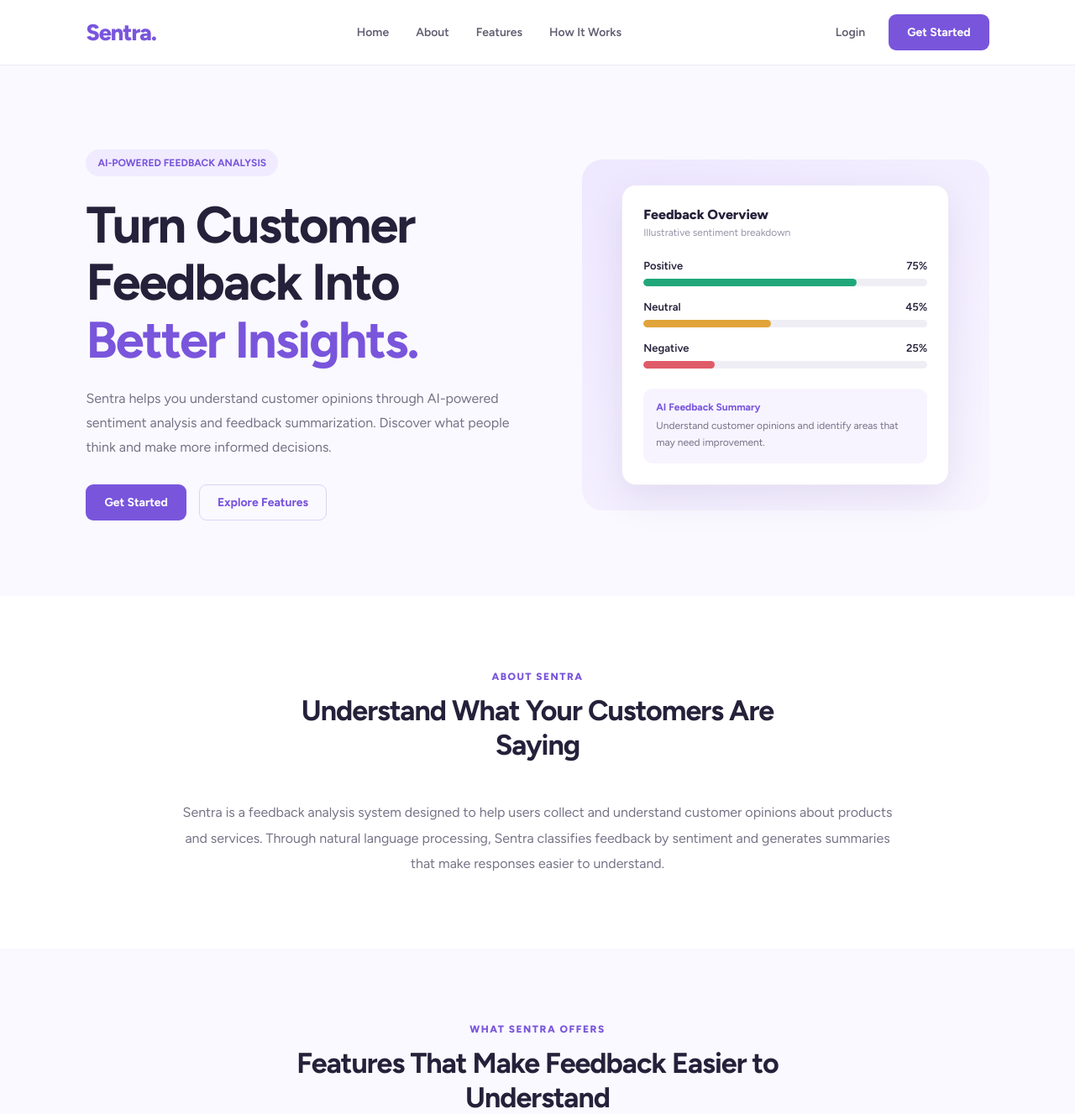
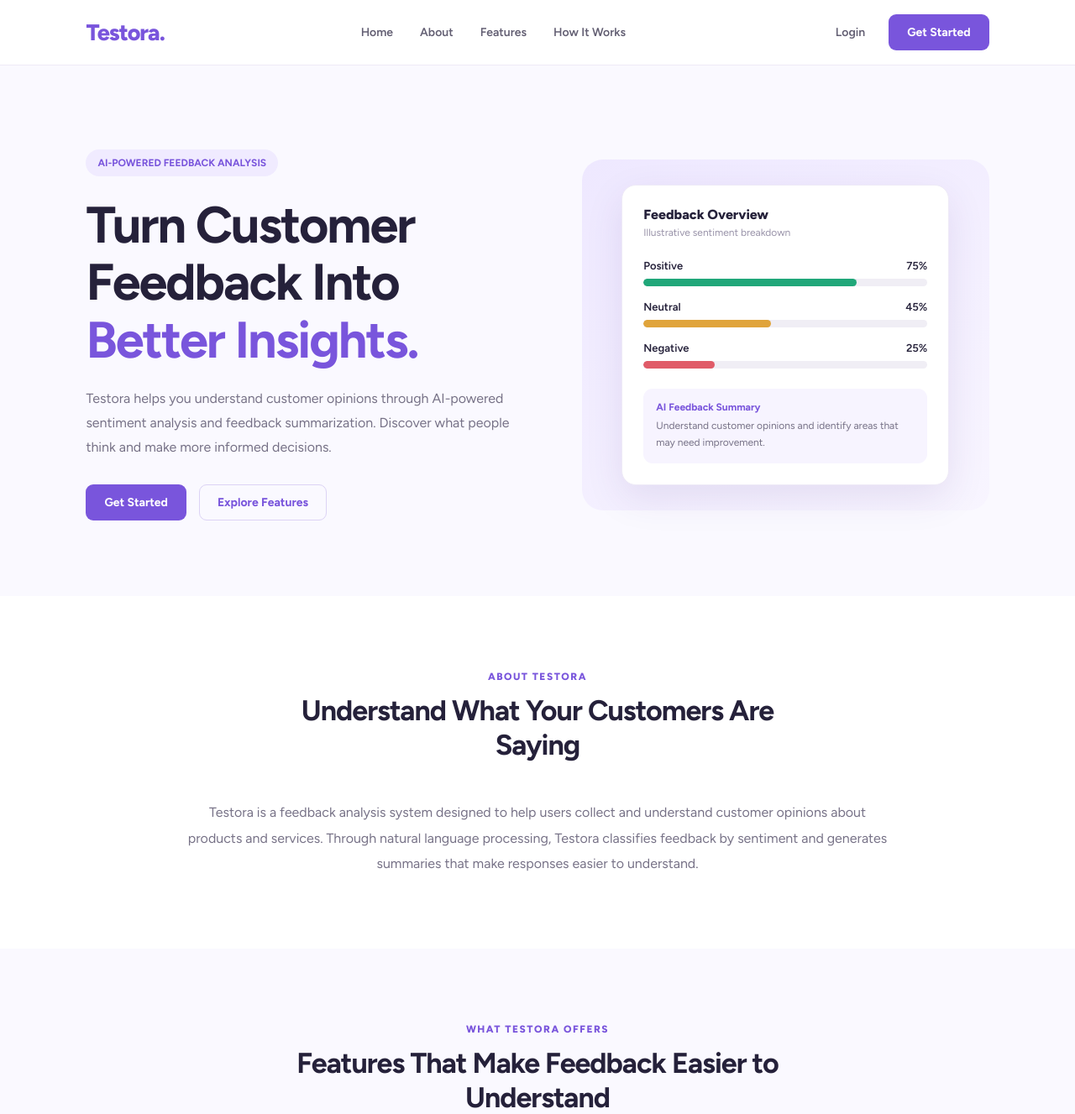
Before and after one commit to sleepyobvsly-blip/Testora, a Laravel app: page / in a window 1280 px wide. Shown: the top 1327 px of the page at 84% size. Run offline with Laravel 12, Linux system fonts and the light colour scheme.

Commit message:
Complete Testora rebranding

```diff
--- a/resources/css/app.css
+++ b/resources/css/app.css
@@ -1,4 +1,4 @@
-@import './sentra.css';
+@import './testora.css';
 
 @tailwind base;
 @tailwind components;
--- a/resources/views/auth/force-change-password.blade.php
+++ b/resources/views/auth/force-change-password.blade.php
@@ -7,7 +7,7 @@
 
         <p class="mt-2 text-sm text-gray-600">
             You're using a temporary password.
-            Please create a new password before continuing to Sentra.
+            Please create a new password before continuing to Testora.
         </p>
     </div>
 
--- a/resources/views/auth/login.blade.php
+++ b/resources/views/auth/login.blade.php
@@ -11,7 +11,7 @@
                 </div>
 
                 <span class="text-2xl font-extrabold text-slate-800">
-                    Sentra
+                    Testora
                 </span>
             </div>
 
@@ -20,7 +20,7 @@
             </h1>
 
             <p class="text-sm text-slate-500 mt-2">
-                Sign in to continue to your Sentra workspace.
+                Sign in to continue to your Testora workspace.
             </p>
         </div>
 
@@ -190,7 +190,7 @@
 
         <!-- Footer -->
         <p class="text-center text-xs text-slate-400 mt-7">
-            © {{ date('Y') }} Sentra. All rights reserved.
+            © {{ date('Y') }} Testora. All rights reserved.
         </p>
 
     </div>
--- a/resources/views/auth/register.blade.php
+++ b/resources/views/auth/register.blade.php
@@ -10,7 +10,7 @@
                     S
                 </div>
                 <span class="text-2xl font-extrabold text-slate-800">
-                    Sentra
+                    Testora
                 </span>
             </div>
 
@@ -19,7 +19,7 @@
             </h1>
 
             <p class="text-sm text-slate-500 mt-2">
-                Get started with your Sentra workspace.
+                Get started with your Testora workspace.
             </p>
         </div>
 
@@ -155,7 +155,7 @@
 
         <!-- Footer -->
         <p class="text-center text-xs text-slate-400 mt-7">
-            © {{ date('Y') }} Sentra. All rights reserved.
+            © {{ date('Y') }} Testora. All rights reserved.
         </p>
 
     </div>
--- a/resources/views/errors/403.blade.php
+++ b/resources/views/errors/403.blade.php
@@ -4,7 +4,7 @@
 <head>
     <meta charset="UTF-8">
     <meta name="viewport" content="width=device-width, initial-scale=1.0">
-    <title>403 - Access Restricted | Sentra</title>
+    <title>403 - Access Restricted | Testora</title>
 
     <link rel="preconnect" href="https://fonts.bunny.net">
     <link href="https://fonts.bunny.net/css?family=figtree:400,500,600,700,800&display=swap" rel="stylesheet">
@@ -129,7 +129,7 @@
 
         <div class="brand">
             <div class="brand-icon">S</div>
-            Sentra
+            Testora
         </div>
 
         <div class="error-code">403</div>
@@ -155,7 +155,7 @@
         </a>
 
         <div class="footer">
-            © {{ date('Y') }} Sentra. All rights reserved.
+            © {{ date('Y') }} Testora. All rights reserved.
         </div>
 
     </div>
--- a/resources/views/layouts/partials/sidebar.blade.php
+++ b/resources/views/layouts/partials/sidebar.blade.php
@@ -2,12 +2,12 @@
 <aside class="sentra-sidebar">
     <!-- Logo -->
     <div class="sentra-logo">
-        sentra
+        Testora
     </div>
 
     <!-- Workspace -->
     <div class="workspace-selector">
-        <span>Sentra Workspace</span>
+        <span>Testora Workspace</span>
         <span class="workspace-arrow">⌄</span>
     </div>
 
--- a/resources/views/pages/analysis/index.blade.php
+++ b/resources/views/pages/analysis/index.blade.php
@@ -2,7 +2,7 @@
 <x-app-layout>
     <div class="page-header">
         <div>
-            <span class="page-eyebrow">SENTRA INTELLIGENCE</span>
+            <span class="page-eyebrow">TESTORA INTELLIGENCE</span>
             <h1>AI Analysis</h1>
             <p>Generate AI-powered summaries of your collected feedback.</p>
         </div>
--- a/resources/views/pages/projects/create.blade.php
+++ b/resources/views/pages/projects/create.blade.php
@@ -28,7 +28,7 @@
                     id="name"
                     name="name"
                     value="{{ old('name') }}"
-                    placeholder="e.g. Sentra Mobile App Testing"
+                    placeholder="e.g. Testora Mobile App Testing"
                     required
                 >
                 @error('name')
--- a/resources/views/pages/settings/index.blade.php
+++ b/resources/views/pages/settings/index.blade.php
@@ -2,7 +2,7 @@
 <x-app-layout>
     <div class="page-header">
         <div>
-            <span class="page-eyebrow">SENTRA PREFERENCES</span>
+            <span class="page-eyebrow">TESTORA PREFERENCES</span>
             <h1>Settings</h1>
             <p>Manage your workspace preferences and account settings.</p>
         </div>
@@ -39,7 +39,7 @@
             <div class="settings-card-icon">⚙</div>
             <div>
                 <h2>Workspace Settings</h2>
-                <p>Manage your Sentra workspace preferences.</p>
+                <p>Manage your Testora workspace preferences.</p>
             </div>
             <span class="settings-status">Coming soon</span>
         </div>
--- a/resources/views/pages/users/create.blade.php
+++ b/resources/views/pages/users/create.blade.php
@@ -1,7 +1,7 @@
 <x-app-layout>
     <div class="page-header">
         <div>
-            <span class="page-eyebrow">SENTRA ADMINISTRATION</span>
+            <span class="page-eyebrow">TESTORA ADMINISTRATION</span>
             <h1>Create Tester Account</h1>
             <p>Create a login account and assign testing projects.</p>
         </div>
--- a/resources/views/pages/users/index.blade.php
+++ b/resources/views/pages/users/index.blade.php
@@ -1,7 +1,7 @@
 <x-app-layout>
     <div class="page-header">
         <div>
-            <span class="page-eyebrow">SENTRA ADMINISTRATION</span>
+            <span class="page-eyebrow">TESTORA ADMINISTRATION</span>
             <h1>User Management</h1>
             <p>Create and manage Tester accounts and their project assignments.</p>
         </div>
@@ -22,7 +22,7 @@
         @php
             $credentials = session('temporary_credentials');
 
-            $copyText = "SENTRA - TESTER ACCOUNT\n\n"
+            $copyText = "TESTORA - TESTER ACCOUNT\n\n"
                 . "Name: {$credentials['name']}\n"
                 . "Email: {$credentials['email']}\n"
                 . "Temporary Password: {$credentials['password']}\n\n"
--- a/resources/views/profile/edit.blade.php
+++ b/resources/views/profile/edit.blade.php
@@ -2,7 +2,7 @@
 <x-app-layout>
     <div class="page-header">
         <div>
-            <span class="page-eyebrow">SENTRA ACCOUNT</span>
+            <span class="page-eyebrow">TESTORA ACCOUNT</span>
             <h1>Profile Settings</h1>
             <p>Manage your personal information and account security.</p>
         </div>
--- a/resources/views/welcome.blade.php
+++ b/resources/views/welcome.blade.php
@@ -4,7 +4,7 @@
 <head>
     <meta charset="UTF-8">
     <meta name="viewport" content="width=device-width, initial-scale=1.0">
-    <title>Sentra | Understand Your Customers</title>
+    <title>Testora | Understand Your Customers</title>
     <link rel="preconnect" href="https://fonts.bunny.net">
     <link href="https://fonts.bunny.net/css?family=figtree:400,500,600,700,800&display=swap" rel="stylesheet">
 
@@ -432,7 +432,7 @@
 <body>
 
     <nav class="navbar">
-        <a href="{{ url('/') }}" class="brand">Sentra.</a>
+        <a href="{{ url('/') }}" class="brand">Testora.</a>
 
         <div class="nav-links">
             <a href="#home">Home</a>
@@ -460,7 +460,7 @@
             </h1>
 
             <p class="hero-description">
-                Sentra helps you understand customer opinions through
+                Testora helps you understand customer opinions through
                 AI-powered sentiment analysis and feedback summarization.
                 Discover what people think and make more informed decisions.
             </p>
@@ -517,15 +517,15 @@
 
     <section class="section about-section" id="about">
         <div class="section-heading">
-            <span>ABOUT SENTRA</span>
+            <span>ABOUT TESTORA</span>
             <h2>Understand What Your Customers Are Saying</h2>
         </div>
 
         <div class="about-content">
             <p>
-                Sentra is a feedback analysis system designed to help users
+                Testora is a feedback analysis system designed to help users
                 collect and understand customer opinions about products and
-                services. Through natural language processing, Sentra
+                services. Through natural language processing, Testora
                 classifies feedback by sentiment and generates summaries
                 that make responses easier to understand.
             </p>
@@ -534,7 +534,7 @@
 
     <section class="section" id="features">
         <div class="section-heading">
-            <span>WHAT SENTRA OFFERS</span>
+            <span>WHAT TESTORA OFFERS</span>
             <h2>Features That Make Feedback Easier to Understand</h2>
             <p>Organize customer responses and turn written opinions into useful information.</p>
         </div>
@@ -596,7 +596,7 @@
 
     <section class="cta-section">
         <h2>Make Feedback More Meaningful</h2>
-        <p>Start organizing and understanding customer opinions with Sentra.</p>
+        <p>Start organizing and understanding customer opinions with Testora.</p>
 
         @auth
             <a href="{{ route('dashboard') }}" class="primary-button">Go to Dashboard</a>
@@ -606,9 +606,9 @@
     </section>
 
     <footer>
-        <strong>Sentra.</strong>
+        <strong>Testora.</strong>
         <span>AI-Powered Feedback Analysis System</span>
-        <span>© {{ date('Y') }} Sentra. All rights reserved.</span>
+        <span>© {{ date('Y') }} Testora. All rights reserved.</span>
     </footer>
 
 </body>
```
Also changed, not shown: resources/views/errors/404.blade.php (+4 -4 lines), resources/views/errors/500.blade.php (+4 -4 lines), resources/css/testora.css (renamed from resources/css/sentra.css).
